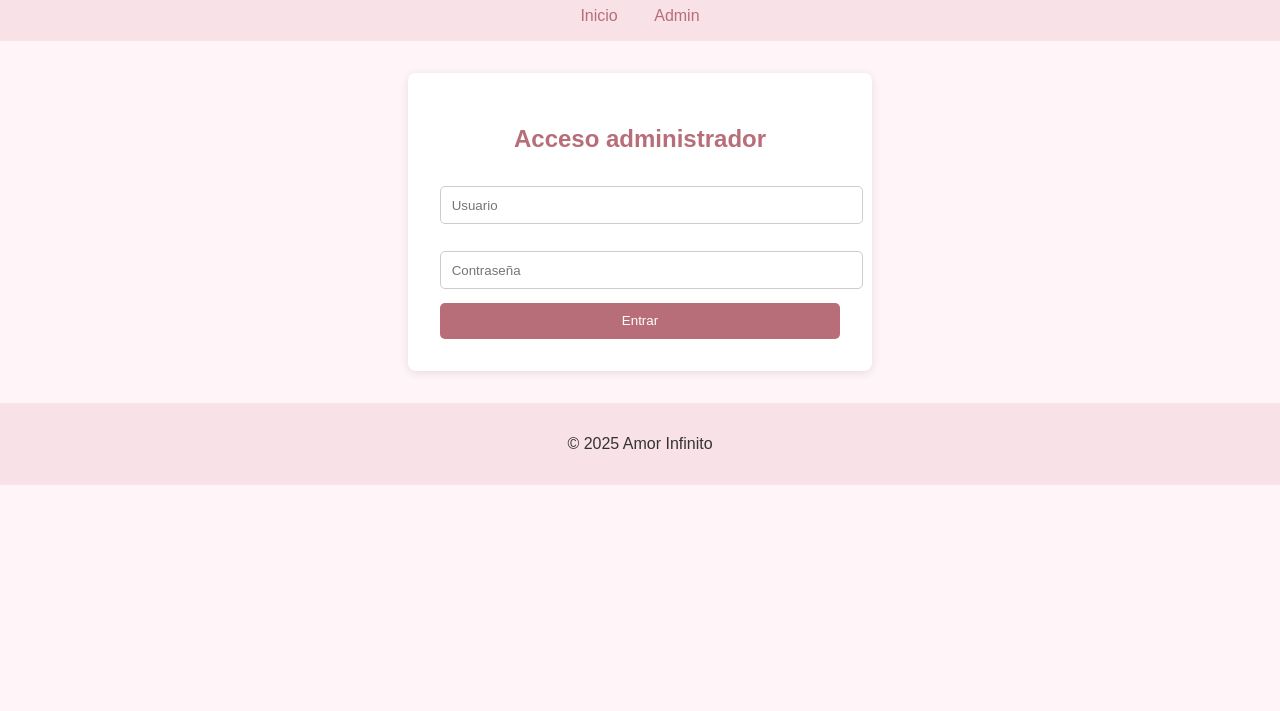
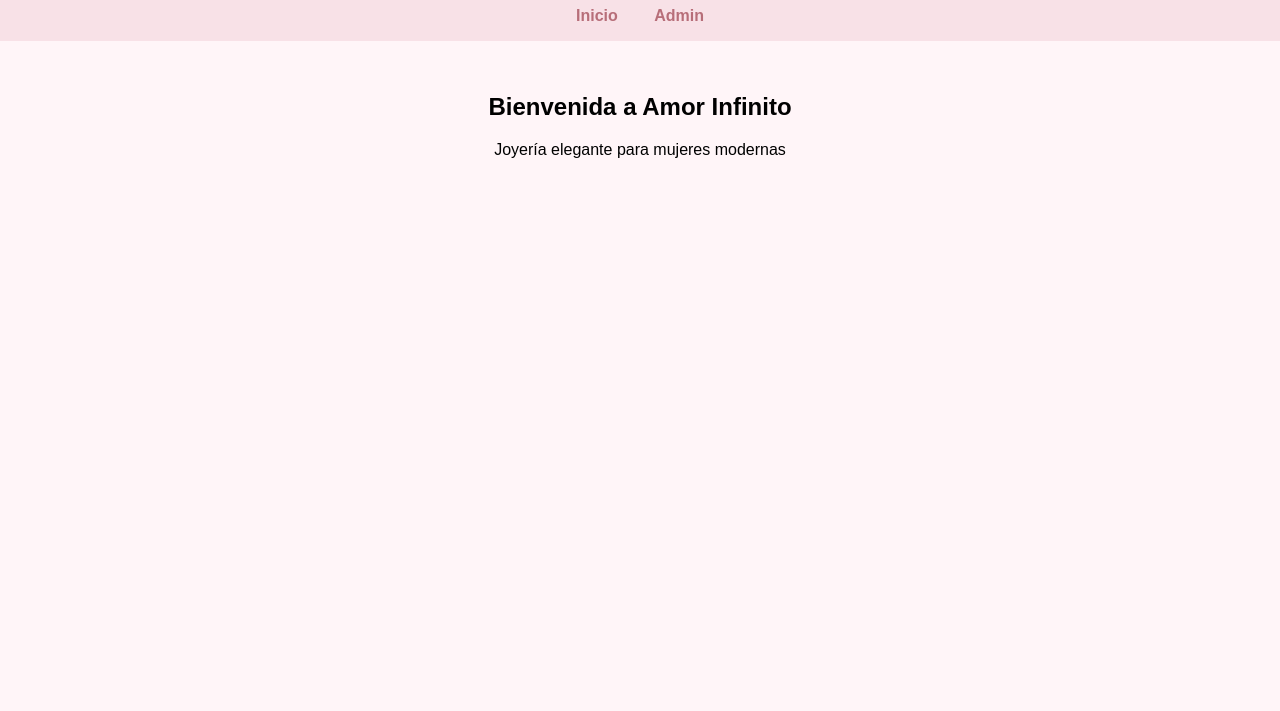
Before and after one commit to JorgeArturo43/Amor-Infinito2, a plain HTML site: page index.html in a window 1280 px wide. Shown: the part 89-800 px from the top of the page. Drawn offline with Linux system fonts and the light colour scheme.

Commit message:
Add files via upload

```diff
--- a/index.html
+++ b/index.html
@@ -8,108 +8,38 @@
   <style>
     body {
       font-family: Arial, sans-serif;
+      background: #fff5f8;
       margin: 0;
-      background: #fff5f8;
-      color: #333;
+      padding: 0;
     }
-    header, footer {
+    header {
+      background: #f8e1e7;
+      padding: 1em;
       text-align: center;
-      background-color: #f8e1e7;
-      padding: 1em;
     }
     nav a {
       margin: 0 1em;
       text-decoration: none;
       color: #b76e79;
+      font-weight: bold;
     }
-    .admin-login, .admin-panel {
-      max-width: 400px;
-      margin: 2em auto;
+    main {
+      text-align: center;
       padding: 2em;
-      background: white;
-      border-radius: 8px;
-      box-shadow: 0 2px 10px rgba(0,0,0,0.1);
-    }
-    .admin-login h2, .admin-panel h2 {
-      text-align: center;
-      color: #b76e79;
-    }
-    input[type="text"], input[type="password"] {
-      width: 100%;
-      padding: 0.8em;
-      margin: 1em 0;
-      border: 1px solid #ccc;
-      border-radius: 5px;
-    }
-    button {
-      background-color: #b76e79;
-      color: white;
-      padding: 0.8em;
-      border: none;
-      width: 100%;
-      border-radius: 5px;
-      cursor: pointer;
-    }
-    .hidden {
-      display: none;
     }
   </style>
 </head>
 <body>
-
   <header>
     <h1>Amor Infinito</h1>
     <nav>
       <a href="#">Inicio</a>
-    <a href="#" onclick="mostrarLogin()">Admin</a>
+      <a href="admin.html">Admin</a>
     </nav>
   </header>
-
   <main>
-  <section class="admin-login" id="loginPanel">
-    <h2>Acceso administrador</h2>
-    <input type="text" id="adminUser" placeholder="Usuario" />
-    <input type="password" id="adminPass" placeholder="Contraseña" />
-    <button onclick="login()">Entrar</button>
-  </section>
-
-  <section class="admin-panel hidden" id="adminPanel">
-    <h2>Panel de administración</h2>
-    <p>Bienvenido, administrador.</p>
-    <button onclick="cerrarSesion()">Cerrar sesión</button>
-    <!-- Aquí puedes insertar más funcionalidades del panel -->
-  </section>
+    <h2>Bienvenida a Amor Infinito</h2>
+    <p>Joyería elegante para mujeres modernas</p>
   </main>
-
-<footer>
-  <p>&copy; 2025 Amor Infinito</p>
-</footer>
-
-<script>
-  const loginPanel = document.getElementById("loginPanel");
-  const adminPanel = document.getElementById("adminPanel");
-
-  function mostrarLogin() {
-    loginPanel.classList.remove("hidden");
-    adminPanel.classList.add("hidden");
-  }
-
-  function login() {
-    const user = document.getElementById("adminUser").value;
-    const pass = document.getElementById("adminPass").value;
-    if (user === "admin" && pass === "1234") {
-      loginPanel.classList.add("hidden");
-      adminPanel.classList.remove("hidden");
-    } else {
-      alert("Usuario o contraseña incorrectos.");
-    }
-  }
-
-  function cerrarSesion() {
-    loginPanel.classList.remove("hidden");
-    adminPanel.classList.add("hidden");
-  }
-</script>
-
 </body>
 </html>
```
Lines whose indentation alone changed are shown as unchanged.
